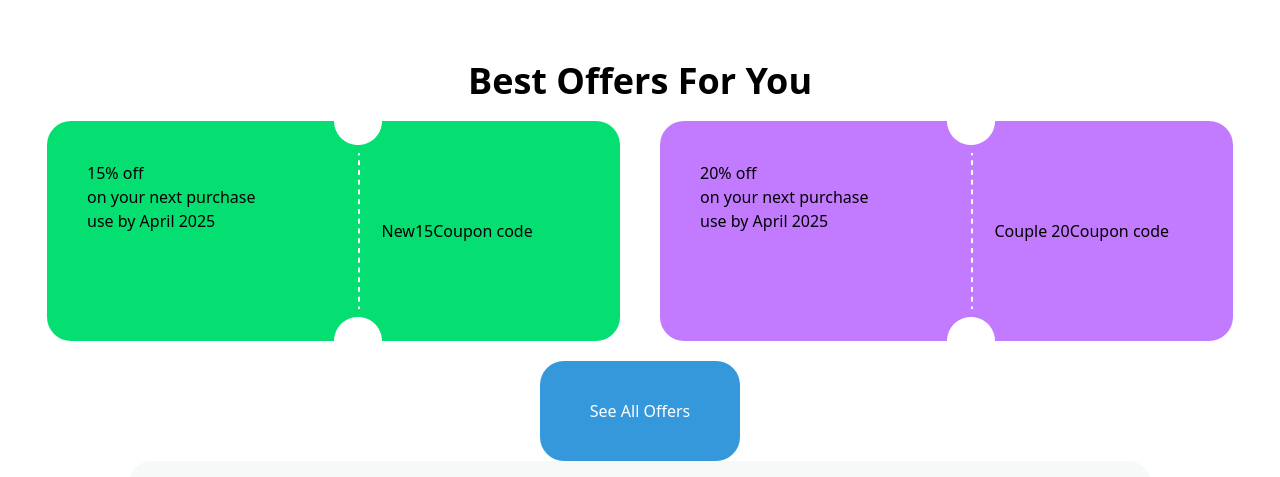
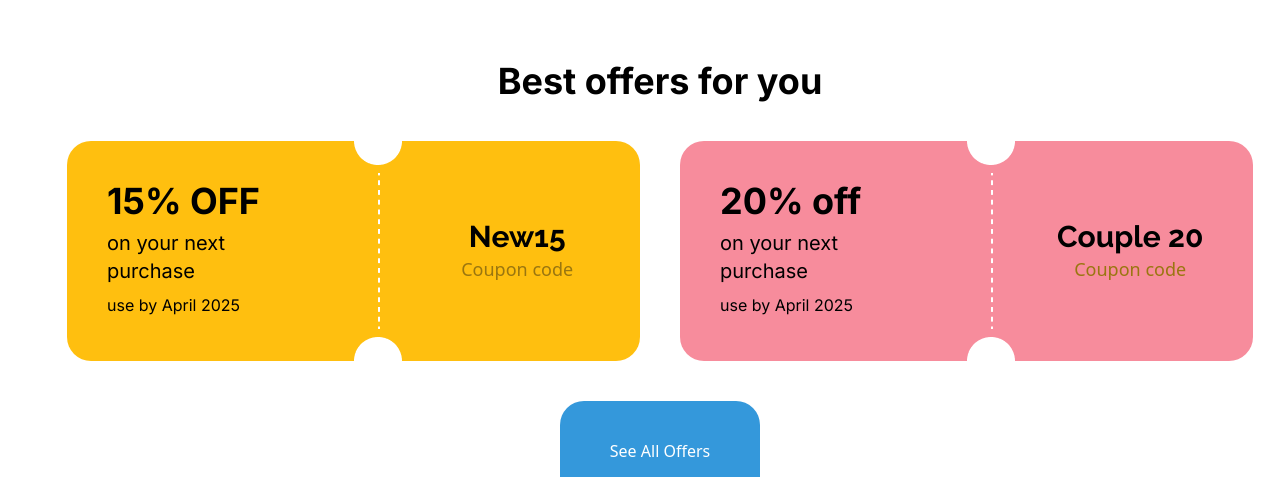
Before and after one commit to Fuadbla008/BMS-Poribohon, a plain HTML site: page index.html in a window 1280 px wide. Shown: the part 731-1208 px from the top of the page. Drawn offline with nearby package versions, Linux system fonts and the light colour scheme.

Commit message:
card design

```diff
--- a/index.html
+++ b/index.html
@@ -5,16 +5,18 @@
     <meta charset="UTF-8">
     <meta name="viewport" content="width=device-width, initial-scale=1.0">
     <script src="https://cdn.jsdelivr.net/npm/@tailwindcss/browser@4"></script>
-    <style>
-        @import url('https://fonts.googleapis.com/css2?family=Raleway:ital,wght@0,100..900;1,100..900&display=swap');
-    </style>
+    <link rel="preconnect" href="https://fonts.googleapis.com">
+    <link rel="preconnect" href="https://fonts.gstatic.com" crossorigin>
+    <link
+        href="https://fonts.googleapis.com/css2?family=Inter:ital,opsz,wght@0,14..32,100..900;1,14..32,100..900&family=Poppins:ital,wght@0,100;0,200;0,300;0,400;0,500;0,600;0,700;0,800;0,900;1,100;1,200;1,300;1,400;1,500;1,600;1,700;1,800;1,900&family=Raleway:ital,wght@0,100..900;1,100..900&display=swap"
+        rel="stylesheet">
     <link rel="stylesheet" href="style.css">
     <link rel="stylesheet" href="./stylesheet/mycss.css">
     <title>BMS Poribohon</title>
 </head>
 
 <body>
-    <section class="container px-32 ">
+    <section class="container mx-5 ">
         <!-- this is navber. start from here -->
         <nav class="justifybetween py-5">
             <div class="w-1/3">
@@ -81,35 +83,37 @@
             </div>
 
             <!-- popup section -->
-            <div class="flex flex-col items-center">
-                <h1 class="font-bold text-4xl">Best Offers For You</h1>
-                <div class="flex flex-row">
-                    <div class="flex flex-row m-5 w-[573px] h-[220px] radius24 bg-green-400">
-                        <div class=" p-10 w-3/6">
-                            <h1>15% off</h1>
-                            <h3>on your next purchase</h3>
+            <div class="justifycenteer flex-col gap-5">
+                <h1 class="font-bold text-4xl inter">Best offers for you</h1>
+                <div class="justifycenteer ">
+                    <!-- first card -->
+                    <div class="flex flex-row m-5 w-[573px] h-[220px] radius24 bg-[#ffbf0f]">
+                        <div class=" p-10 w-3/6 inter gap-2 flex-col flex items-start">
+                            <h1 class="text-4xl font-bold">15% OFF</h1>
+                            <h3 class="text-xl">on your next purchase</h3>
                             <p>use by April 2025</p>
                         </div>
-                        <div>
+                        <div class="w-1/7">
                             <img src="./asset/image/cupon-devider.png" alt="">
                         </div>
-                        <div class="flex items-center">
-                            <p>New15</p>
-                            <p>Coupon code</p>
+                        <div class="w-2/7 flex-col justifycenteer">
+                            <p class="myrailfont text-3xl font-bold">New15</p>
+                            <p class="text-lg textash">Coupon code</p>
                         </div>
                     </div>
-                    <div class="flex flex-row m-5 w-[573px] h-[220px] radius24  bg-purple-400">
-                        <div class=" p-10 w-3/6">
-                            <h1>20% off</h1>
-                            <h3>on your next purchase</h3>
+                    <!-- second card -->
+                    <div class="flex flex-row m-5 w-[573px] h-[220px] radius24 bg-[#f78c9c]">
+                        <div class=" p-10 w-3/6 inter gap-2 flex-col flex items-start">
+                            <h1 class="text-4xl font-bold">20% off</h1>
+                            <h3 class="text-xl">on your next purchase</h3>
                             <p>use by April 2025</p>
                         </div>
-                        <div>
+                        <div class="w-1/7">
                             <img src="./asset/image/cupon-devider.png" alt="">
                         </div>
-                        <div class="flex items-center">
-                            <p>Couple 20</p>
-                            <p>Coupon code</p>
+                        <div class="w-2/7 flex-col justifycenteer">
+                            <p class="myrailfont text-3xl font-bold">Couple 20</p>
+                            <p class="text-lg textash">Coupon code</p>
                         </div>
                     </div>
                 </div>
--- a/stylesheet/mycss.css
+++ b/stylesheet/mycss.css
@@ -3,6 +3,11 @@
 }
 .poppins {
   font-family: "Poppins", sans-serif;
+}
+.inter {
+  font-family: "Inter", sans-serif;
+  font-optical-sizing: auto;
+
 }
 
 .radius24 {
@@ -15,6 +20,9 @@
 
 .radius12 {
     border-radius: 12px;
+}
+.textash{
+    color: #9a7610;
 }
 
 .block {
@@ -73,14 +81,3 @@
     align-items: center;
     justify-items: center;
 }
-
-
-.btnborder {
-    border: 1px solid #1DD100;
-    padding: 10px 20px;
-    color: #1DD100;
-    background-color: #1DD10030;
-    border-radius: 5px;
-    cursor: pointer;
-    transition: 0.3s ease;
-}
```
